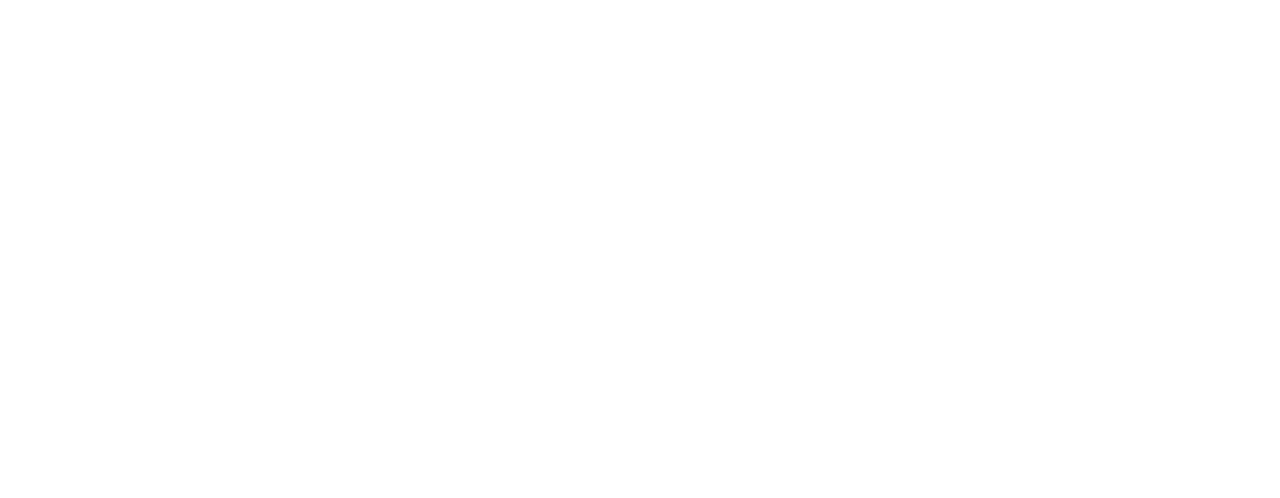
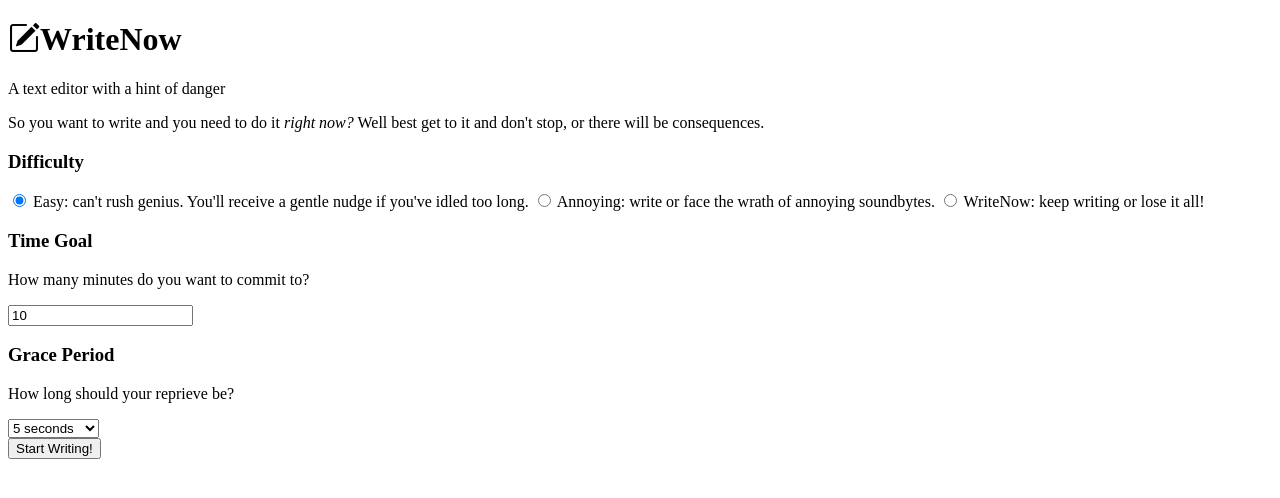
Before and after one commit to kmmiller418/write-now, a plain HTML site: page index.html in a window 1280 px wide. Drawn offline with nearby package versions, Linux system fonts and the light colour scheme.

Commit message:
Create settings form

```diff
--- a/index.html
+++ b/index.html
@@ -5,9 +5,47 @@
     <meta http-equiv="X-UA-Compatible" content="IE=edge">
     <meta name="viewport" content="width=device-width, initial-scale=1.0">
     <link rel="stylesheet" href="style.css">
+    <link rel="stylesheet" href="https://cdn.jsdelivr.net/npm/bootstrap-icons@1.8.1/font/bootstrap-icons.css">
     <title>Write Now</title>
 </head>
 <body>
+    <header>
+        <h1><i class="bi bi-pencil-square"></i>WriteNow</h1>
+        <p>A text editor with a hint of danger</p>
+    </header>
+
+    <main>
+        <div id="settings-page">
+            <p>So you want to write and you need to do it <em>right now?</em> Well best get to it and don't stop, or there will be consequences.</p>
+
+            <form id="settings">
+                <label for="difficulty"><h3>Difficulty</h3></label>
+                <input type="radio" name="difficulty" value="easy" checked/> Easy: can't rush genius. You'll receive a gentle nudge if you've idled too long.
+                <input type="radio" name="difficulty" value="medium" /> Annoying: write or face the wrath of annoying soundbytes.
+                <input type="radio" name="difficulty" value="hard" /> WriteNow: keep writing or lose it all!
+
+                <div id="time-select">
+                    <label for="time">
+                        <h3>Time Goal</h3>
+                        <p>How many minutes do you want to commit to?</p>
+                    </label>
+                    <input type="number" name="time" value="10"/>
+
+                    <label for="grace-period">
+                        <h3>Grace Period</h3>
+                        <p>How long should your reprieve be?</p>
+                    </label>
+                    <select name="grace-period">
+                        <option value="5">5 seconds</option>
+                        <option value="10">10 seconds</option>
+                        <option value="15">15 seconds</option>
+                        <option value="20">20 seconds</option>
+                    </select>
+                </div>
+            </form>
+            <button>Start Writing!</button>
+        </div>
+    </main>
 
 
     <script src="script.js"></script>
```
